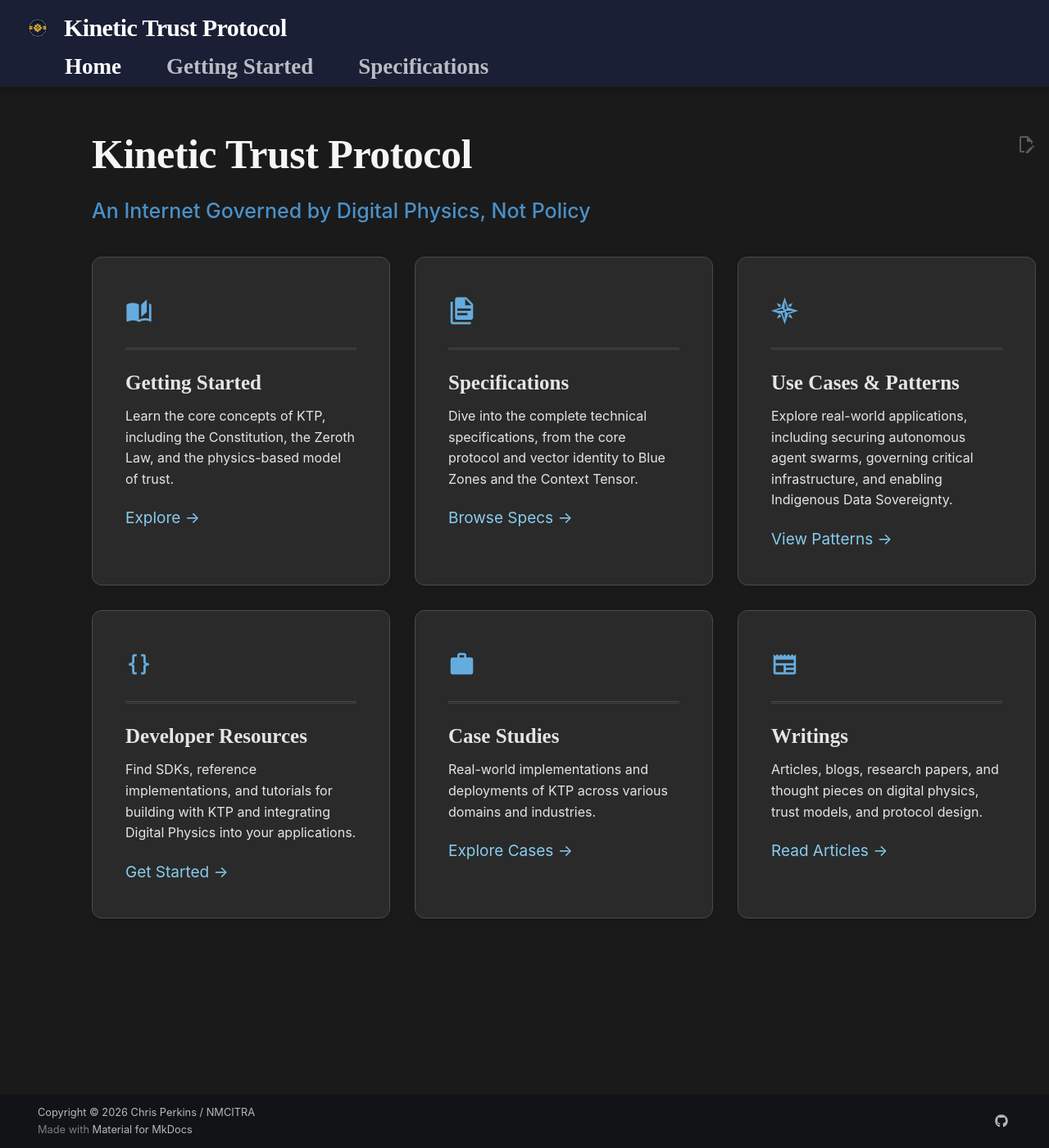
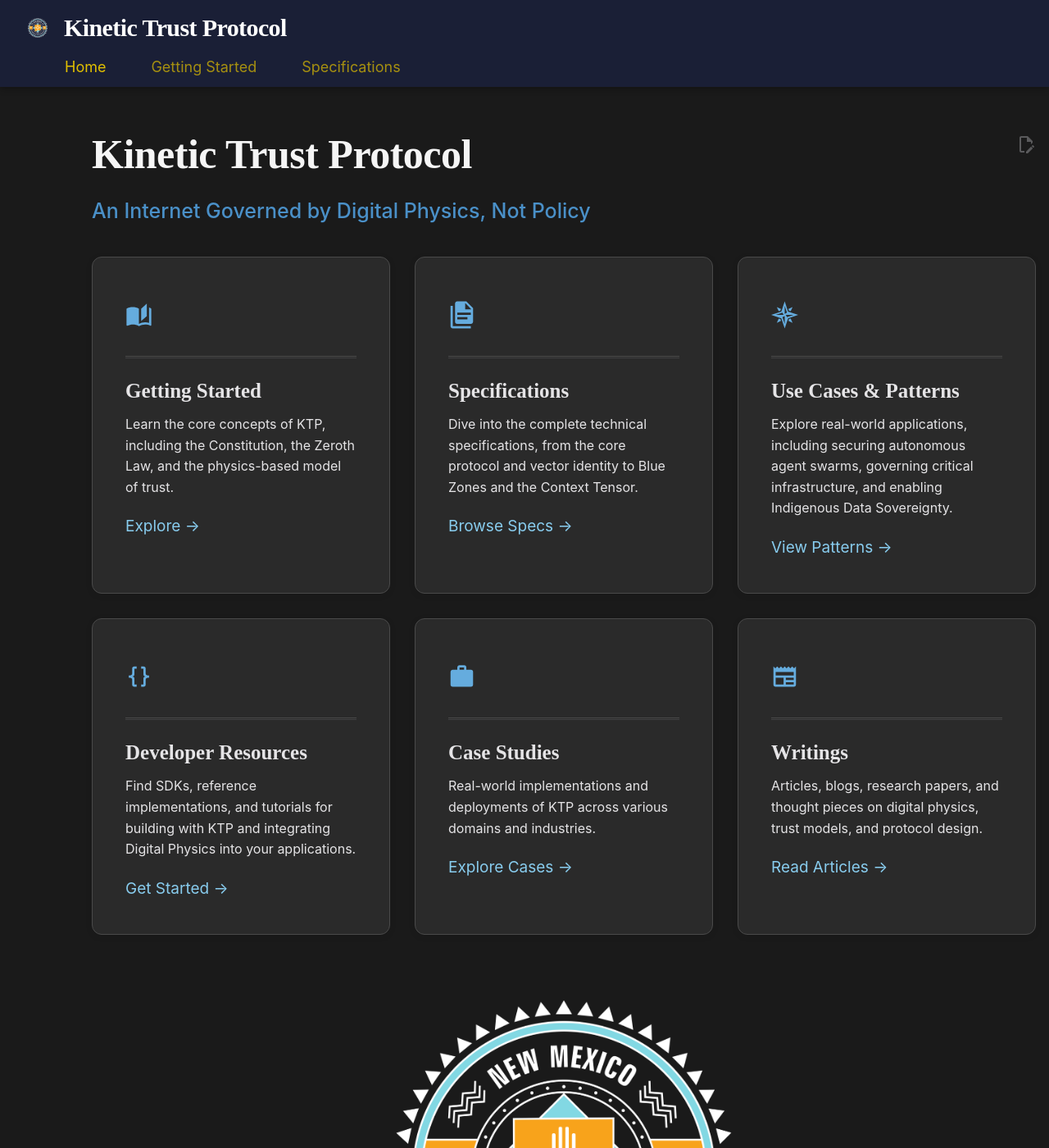
Before and after one commit to nmcitra/ktp-rfc, an MkDocs documentation site: the page built from docs/index.md, in a window 1280 px wide and 1400 px high. Shown: the whole window at 82% size. Built offline with MkDocs 1.6.1 and Material for MkDocs 9.7.7, drawn with Linux system fonts in a browser that asks for light colours; comment, search, counter and statistics services are not loaded; some of the changed text lies outside the part shown.

Commit message:
Front page updates.

```diff
--- a/docs/index.md
+++ b/docs/index.md
@@ -71,3 +71,7 @@
     [Read Articles →](rfcs/index.md)
 
 </div>
+
+<div style="text-align: center; margin: 3rem auto;">
+  <img src="assets/nmcitra-logo-white.png" alt="NMCITRA Logo" style="width: 420px; height: 420px;">
+</div>
--- a/docs/stylesheets/custom.css
+++ b/docs/stylesheets/custom.css
@@ -470,8 +470,8 @@
 }
 
 .md-typeset .grid.cards > :is(ul, ol) > li > :first-child .twemoji {
-  width: 2.5rem;
-  height: 2.5rem;
+  width: 3rem;
+  height: 3rem;
   filter: sepia(0.25) brightness(1.15) saturate(1.3);
 }
 
@@ -549,6 +549,11 @@
   box-shadow: 0 2px 8px rgba(0, 0, 0, 0.3) !important;
 }
 
+/* Footer styling */
+.md-footer-meta a {
+  color: #88ccee !important;
+}
+
 /* Consolidated nav header - tabs after title */
 .md-header__inner.md-grid {
   display: flex;
@@ -599,10 +604,10 @@
   margin: 0;
   padding: 0;
   gap: 0.5rem;
-  font-family: 'Crimson Pro', serif;
+  font-family: 'Inter', sans-serif;
   font-size: 2rem;
   font-weight: 600;
-  color: #ffffff;
+  color: #e2c000;
 
 .md-tabs__item {
   height: 48px;
@@ -610,7 +615,8 @@
   align-items: center;
   padding: 0 1rem;
   margin-left: 5px;
-  font-size: 1.35rem;
+  font-size: .9rem;
+  font-weight: 400;
 }
 
 .md-tabs__link {
@@ -619,7 +625,7 @@
   height: 48px;
   margin: 0;
   padding: 0;
-  font-size: 1.35rem;
+  font-size: .9rem;
 }
 
 @media screen and (min-width: 76.25em) {
--- a/mkdocs.yml
+++ b/mkdocs.yml
@@ -9,7 +9,7 @@
 
 theme:
   name: material
-  logo: assets/nmcitra-logo.png
+  logo: assets/nmcitra-logo-white.png
   palette:
     scheme: slate
     primary: slate
@@ -67,4 +67,4 @@
 extra_css:
   - stylesheets/custom.css
 
-copyright: Copyright &copy; 2026 Chris Perkins / NMCITRA
+copyright: Copyright &copy; 2026 Chris Perkins / NMCITRA | <a href="https://github.com/nmcitra/ktp-rfc" target="_blank">https://github.com/nmcitra/ktp-rfc</a>
```
Also changed, not shown: docs/assets/nmcitra-logo-white.png (added), 1 other file.
